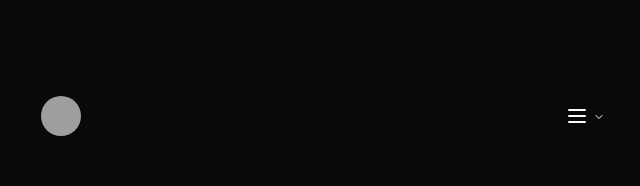
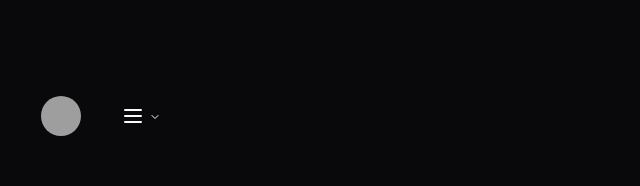
Before and after one commit to kalebhirshfield/my-website, a Next.js app: page / in a window 1280 px wide. Shown: the top 186 px of the page, without its empty margins (55-695 px from the left). Built offline with nearby package versions, Linux system fonts and the light colour scheme; grey boxes are pictures that could not be loaded.

Commit message:
moved humburger menu to the left

```diff
--- a/styles/main-nav.css
+++ b/styles/main-nav.css
@@ -5,5 +5,6 @@
 
 .nav {
   position: absolute;
-  align-self: center;
+  align-self: flex-start;
+  margin-left: 4rem;
 }
```
